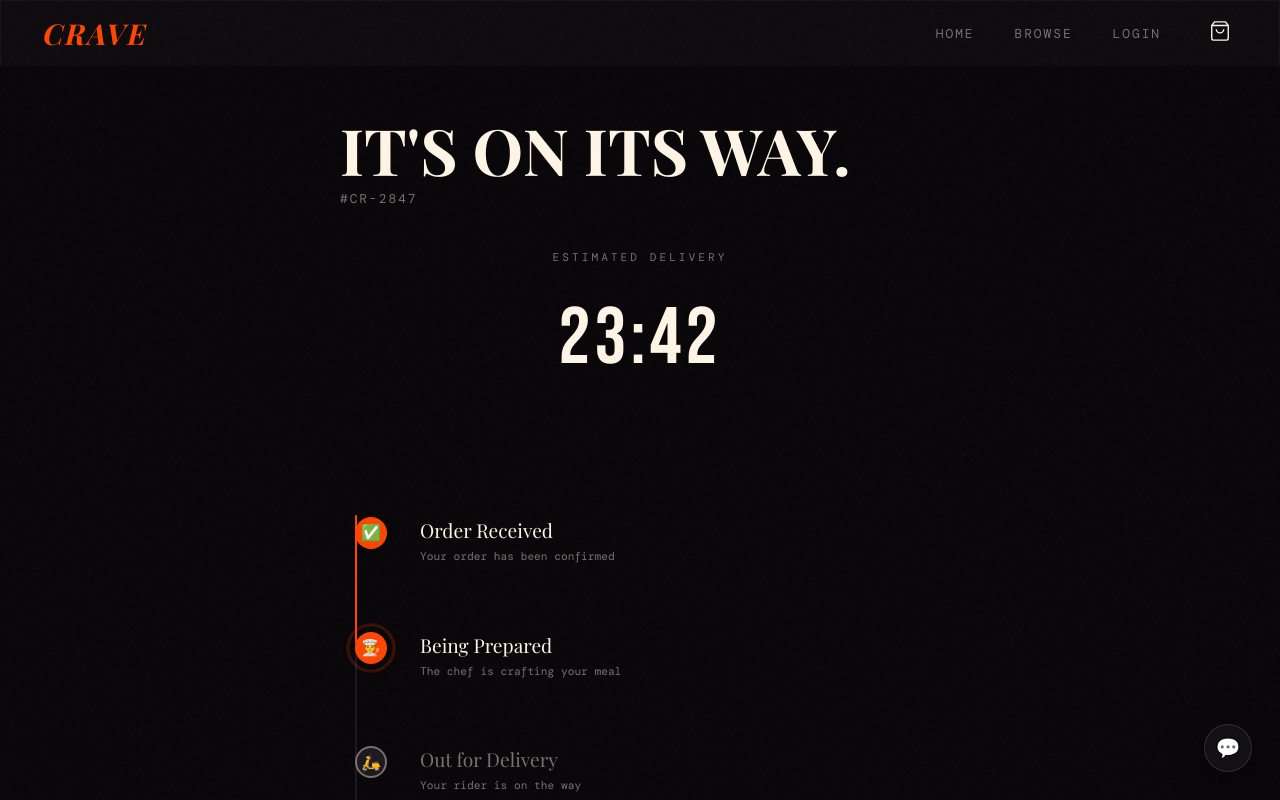
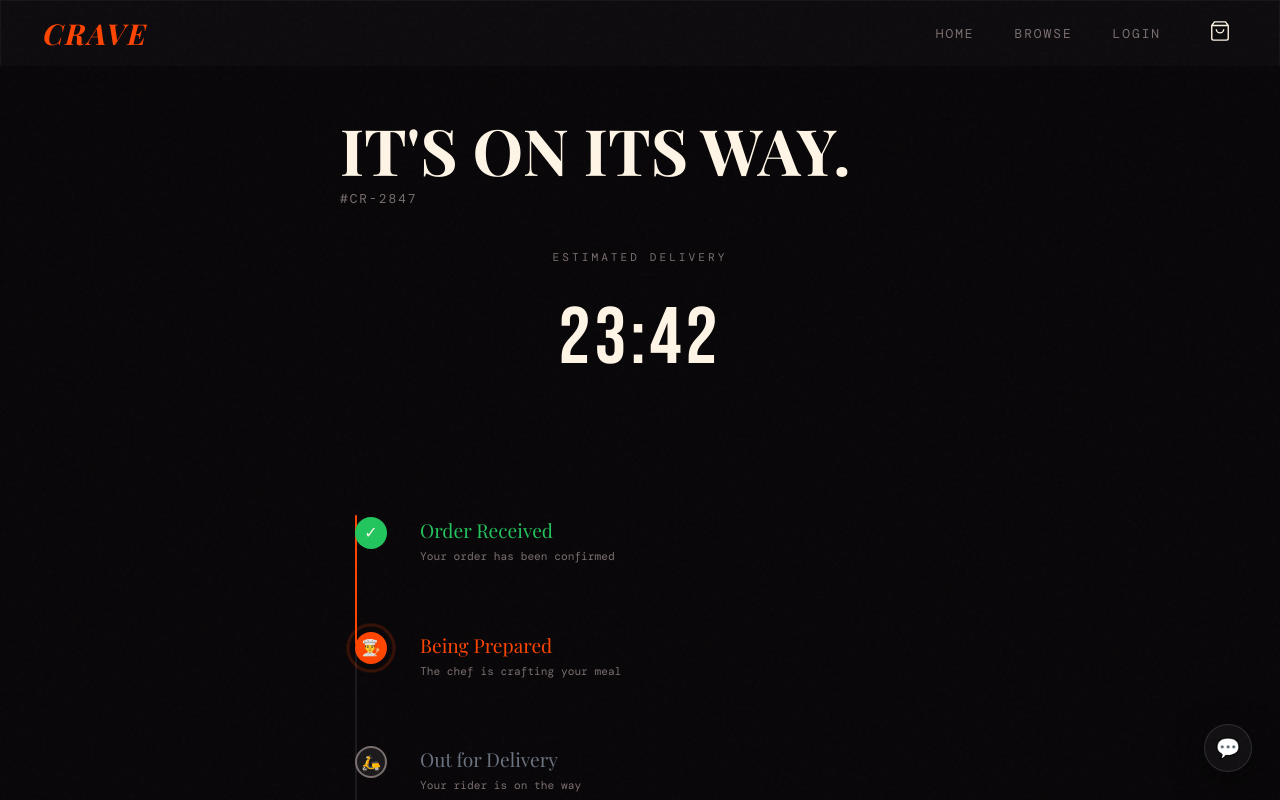
Before and after one commit to ParthGarg7/crave-chaos-kitchen, a React (Vite) app in the folder frontend/: page /tracking in a window 1280 px wide. Shown: the top 800 px of the page. Built offline with nearby package versions, Linux system fonts and the light colour scheme; a web font is replaced by a local one.

Commit message:
Dilvery fixed

```diff
--- a/frontend/src/pages/RestaurantDashboard.tsx
+++ b/frontend/src/pages/RestaurantDashboard.tsx
@@ -448,8 +448,10 @@ function NoRestaurantPanel() {
 
 // ── Main Dashboard ─────────────────────────────────────────────────────────
 export default function RestaurantDashboard() {
-    const { user, isHydrated } = useAuthStore();
+    const { user } = useAuthStore();
     const navigate = useNavigate();
+
+    const [authReady, setAuthReady] = useState(false);
 
     const [allRestaurants, setAllRestaurants] = useState<Restaurant[]>([]);
     const [restaurant, setRestaurant] = useState<Restaurant | null>(null);
@@ -465,9 +467,17 @@ export default function RestaurantDashboard() {
 
     const pollRef = useRef<ReturnType<typeof setInterval> | null>(null);
 
+    // Give Zustand persist 150ms to hydrate from localStorage before auth guard fires
+    useEffect(() => {
+        const timer = setTimeout(() => {
+            setAuthReady(true);
+        }, 150);
+        return () => clearTimeout(timer);
+    }, []);
+
     // Auth guard
     useEffect(() => {
-        if (!isHydrated) return;
+        if (!authReady) return;
         if (!user) {
             navigate('/login');
             return;
@@ -476,7 +486,7 @@ export default function RestaurantDashboard() {
             toast.error('Access denied');
             navigate('/');
         }
-    }, [isHydrated, user, navigate]);
+    }, [authReady, user, navigate]);
 
     const loadOrdersForRestaurant = useCallback(async (restId: number) => {
         try {
@@ -556,7 +566,7 @@ export default function RestaurantDashboard() {
         fetchRestaurantData();
     };
 
-    if (!isHydrated || loading) {
+    if (!authReady || loading) {
         return (
             <div style={{ minHeight: '100vh', background: 'var(--bg-void)', display: 'flex', alignItems: 'center', justifyContent: 'center' }}>
                 <div style={{ textAlign: 'center' }}>
--- a/frontend/src/pages/TrackingPage.tsx
+++ b/frontend/src/pages/TrackingPage.tsx
@@ -52,20 +52,38 @@ export default function TrackingPage({ orderId, navigate }: { orderId: string; n
                     </div>
 
                     {steps.map((step, i) => {
-                        const completed = i <= activeStep;
+                        const isPast = i < activeStep;
                         const isActive = i === activeStep;
                         return (
                             <motion.div key={i} initial={{ opacity: 0, x: -20 }} animate={{ opacity: 1, x: 0 }} transition={{ delay: 0.5 + i * 0.15 }} style={{ position: 'relative', marginBottom: i < steps.length - 1 ? 'var(--space-xl)' : 0, paddingLeft: 'var(--space-lg)' }}>
                                 {/* Circle */}
-                                <div style={{ position: 'absolute', left: -25, top: 2, width: 32, height: 32, borderRadius: '50%', background: completed ? 'var(--accent-fire)' : 'var(--bg-elevated)', border: completed ? 'none' : '2px solid var(--text-muted)', display: 'flex', alignItems: 'center', justifyContent: 'center', fontSize: '1rem', zIndex: 2 }}>
-                                    {step.emoji}
+                                <div style={{
+                                    position: 'absolute', left: -25, top: 2, width: 32, height: 32,
+                                    borderRadius: '50%',
+                                    background: isPast
+                                        ? '#22c55e'
+                                        : isActive
+                                        ? '#ff4500'
+                                        : 'rgba(255,255,255,0.08)',
+                                    border: isPast || isActive ? 'none' : '2px solid var(--text-muted)',
+                                    display: 'flex', alignItems: 'center', justifyContent: 'center',
+                                    fontSize: '1rem', zIndex: 2,
+                                }}>
+                                    {isPast ? '✓' : step.emoji}
                                 </div>
                                 {/* Pulse ring on active */}
                                 {isActive && (
                                     <div style={{ position: 'absolute', left: -25, top: 2, width: 32, height: 32, borderRadius: '50%', border: '2px solid var(--accent-fire)', animation: 'pulse-ring 1.5s ease-out infinite', zIndex: 1 }} />
                                 )}
                                 <div>
-                                    <p style={{ fontFamily: 'var(--font-display)', fontSize: '1.2rem', color: completed ? 'var(--accent-cream)' : 'var(--text-muted)', marginBottom: 2 }}>{step.label}</p>
+                                    <p style={{
+                                        fontFamily: 'var(--font-display)', fontSize: '1.2rem', marginBottom: 2,
+                                        color: isPast
+                                            ? '#22c55e'
+                                            : isActive
+                                            ? '#ff4500'
+                                            : '#6b7280',
+                                    }}>{step.label}</p>
                                     <p style={{ fontFamily: 'var(--font-body)', fontSize: '0.7rem', color: 'var(--text-muted)' }}>{step.sub}</p>
                                 </div>
                             </motion.div>
--- a/frontend/src/stores/authStore.ts
+++ b/frontend/src/stores/authStore.ts
@@ -8,7 +8,6 @@ interface AuthState {
   refreshToken: string | null;
   isAuthenticated: boolean;
   isLoading: boolean;
-  isHydrated: boolean;
 
   // Actions
   setAuth: (data: AuthResponse) => void;
@@ -25,7 +24,6 @@ export const useAuthStore = create<AuthState>()(
       refreshToken: null,
       isAuthenticated: false,
       isLoading: false,
-      isHydrated: false,
 
       setAuth: (data: AuthResponse) => {
         localStorage.setItem('access_token', data.access_token);
@@ -71,9 +69,6 @@ export const useAuthStore = create<AuthState>()(
         refreshToken: state.refreshToken,
         isAuthenticated: state.isAuthenticated,
       }),
-      onRehydrateStorage: () => () => {
-        useAuthStore.setState({ isHydrated: true });
-      },
     }
   )
 );
```
Also changed, not shown: frontend/src/pages/OrderDetailPage.tsx (+20 -13 lines).
